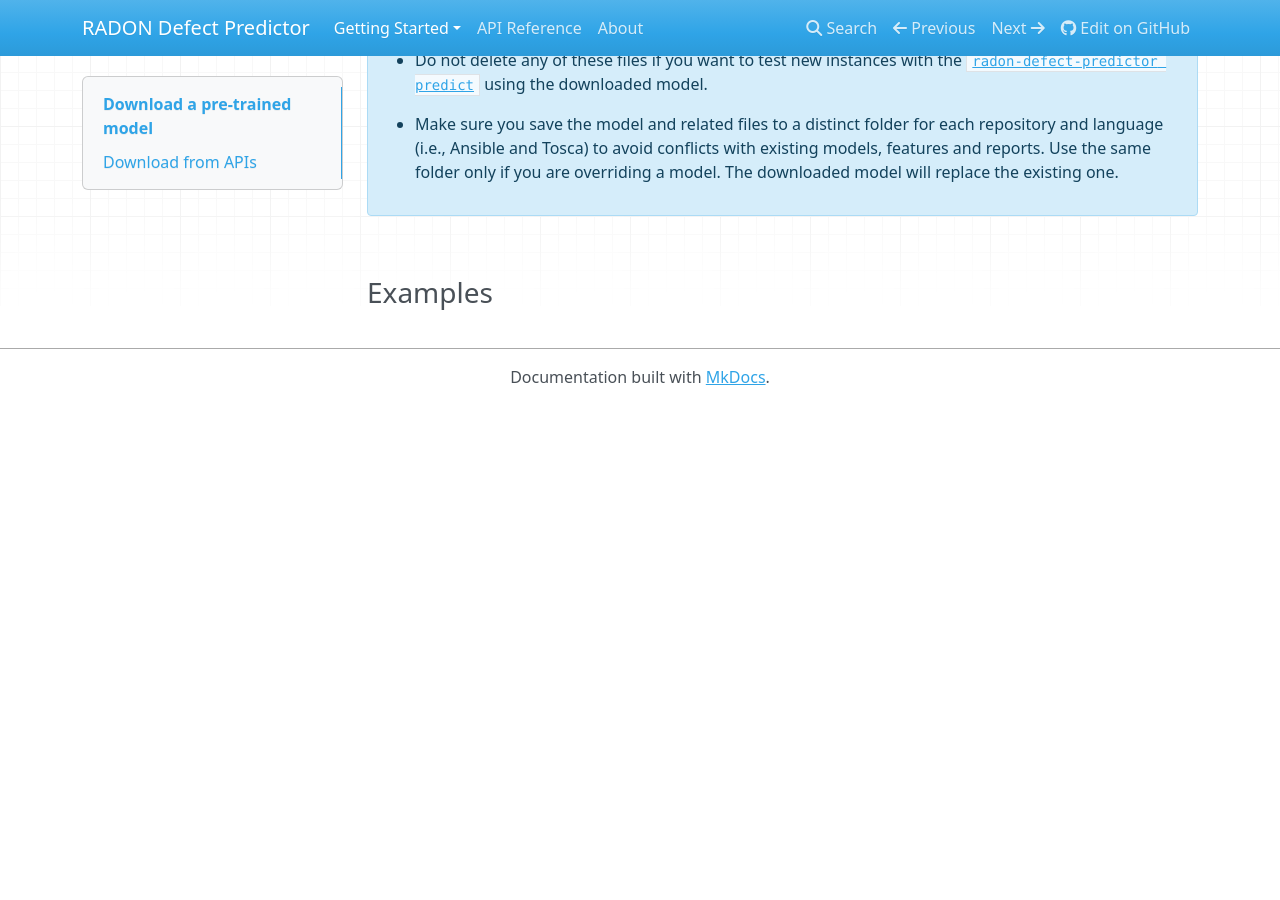
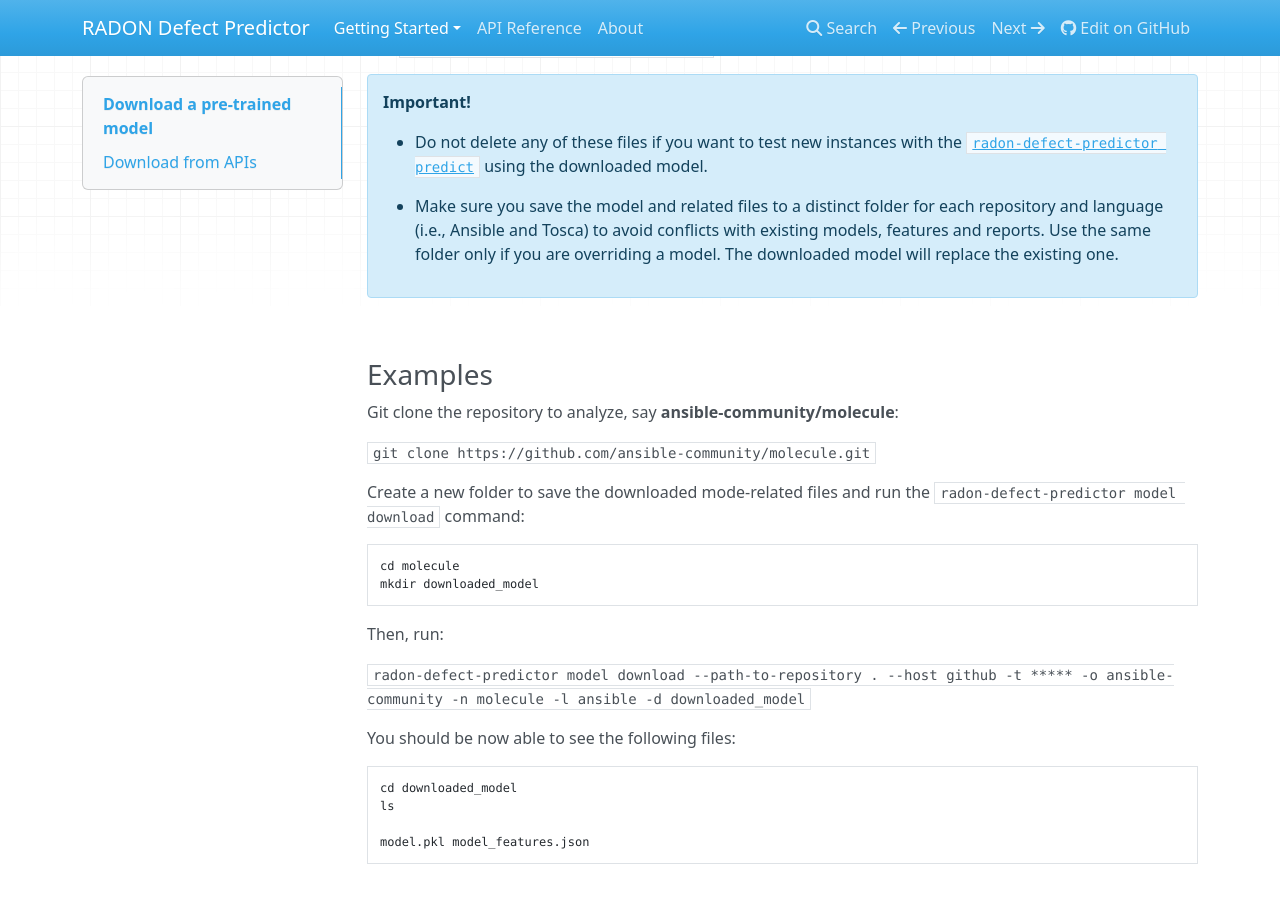
Before and after one commit to radon-h2020/radon-defect-prediction-cli, an MkDocs documentation site: the page built from docs/cli/model.md, in a window 1280 px wide and 900 px high, scrolled down 2936 px. Built offline with MkDocs 1.6.1, drawn with Linux system fonts in a browser that asks for light colours; nearby versions of some CDN libraries; before the commit the page ends 3341 px from its top, so only the background shows below that; some of the changed text lies outside the part shown.

````diff
--- a/docs/cli/model.md
+++ b/docs/cli/model.md
@@ -133,3 +135,27 @@ The path to the **folder** where to download the following files about the model
 
 
 ### Examples
+
+Git clone the repository to analyze, say **ansible-community/molecule**:
+
+`git clone https://github.com/ansible-community/molecule.git`
+
+Create a new folder to save the downloaded mode-related files and run the `radon-defect-predictor model download` command:
+
+```text
+cd molecule
+mkdir downloaded_model
+```
+
+Then, run:
+
+`radon-defect-predictor model download --path-to-repository . --host github -t ***** -o ansible-community -n molecule -l ansible -d downloaded_model`
+
+You should be now able to see the following files:
+
+```text
+cd downloaded_model
+ls
+
+model.pkl model_features.json
+```
````
Also changed, not shown: other parts of docs/cli/model.md (+3 -1 lines), docs/cli/predict.md (+15 -0 lines), docs/index.md (+12 -0 lines).
